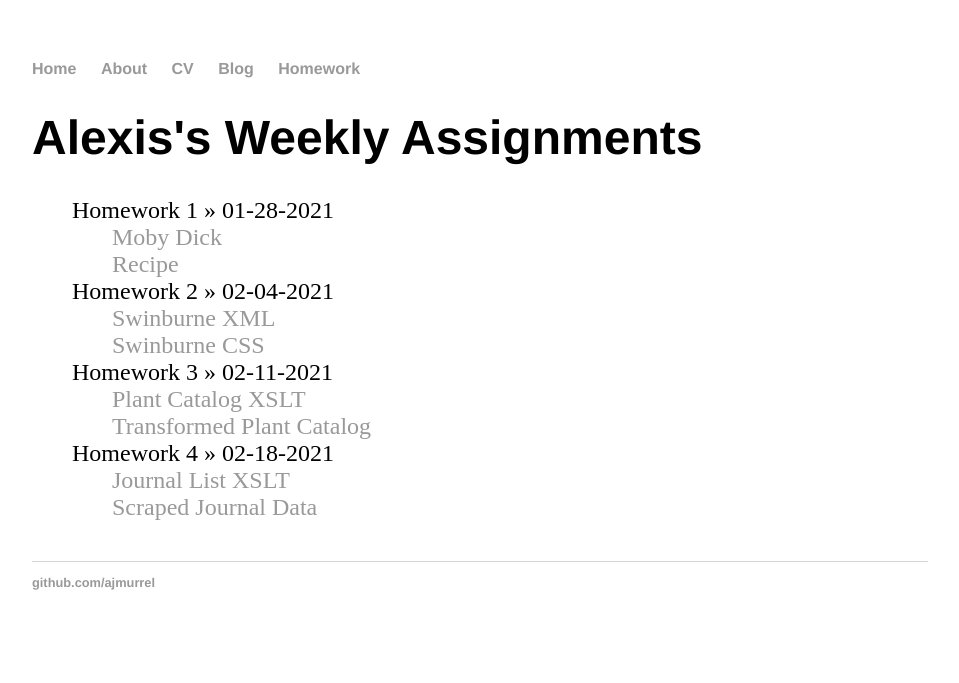
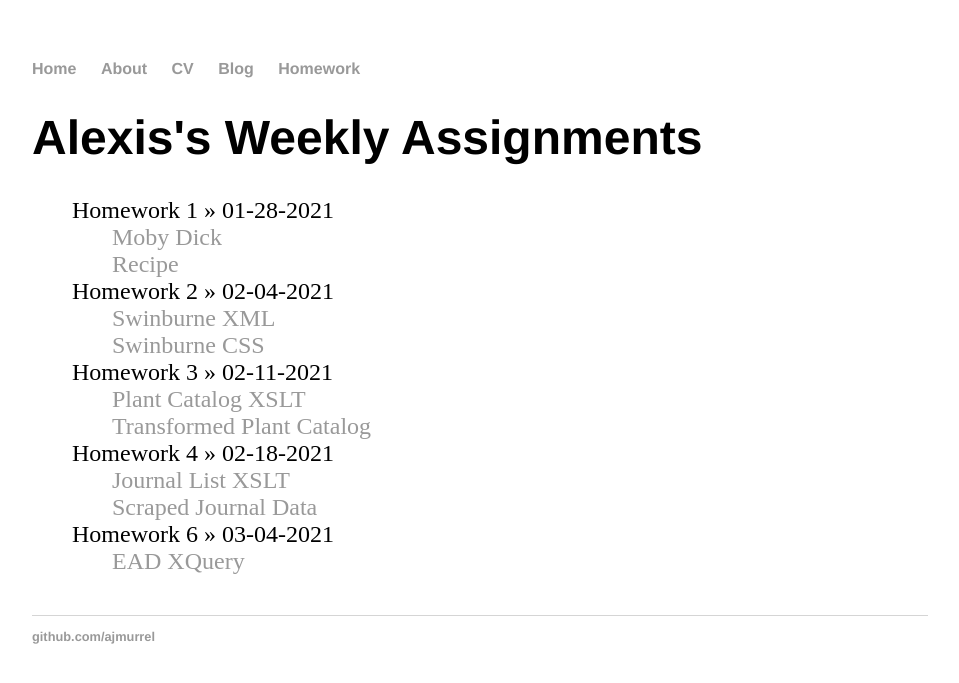
Before and after one commit to ajmurrel/ajmurrel.github.io, a Jekyll site: the page built from homework/index.html, in a window 1280 px wide. Shown: the top 683 px of the page, without its empty margins (160-1119 px from the left). Built offline with Jekyll 4.4.1, drawn with Linux system fonts in a browser that asks for light colours.

Commit message:
Update index.html

```diff
--- a/homework/index.html
+++ b/homework/index.html
@@ -20,4 +20,7 @@ title: Alexis's Weekly Assignments
 		<ul><li><a href="/homework/journal-list.xsl" title="Journal List XSLT">Journal List XSLT</a></li></ul>
 		<ul><li><a href="/homework/scraped-data.xml" title="Scraped Journal Data">Scraped Journal Data</a></li></ul>
 	    </li>
+	    <li>Homework 6 » 03-04-2021
+		<ul><li><a href="/homework/hw6.xsl" title="EAD XQuery">EAD XQuery</a></li></ul>
+	    </li>
 	</ul>
```
